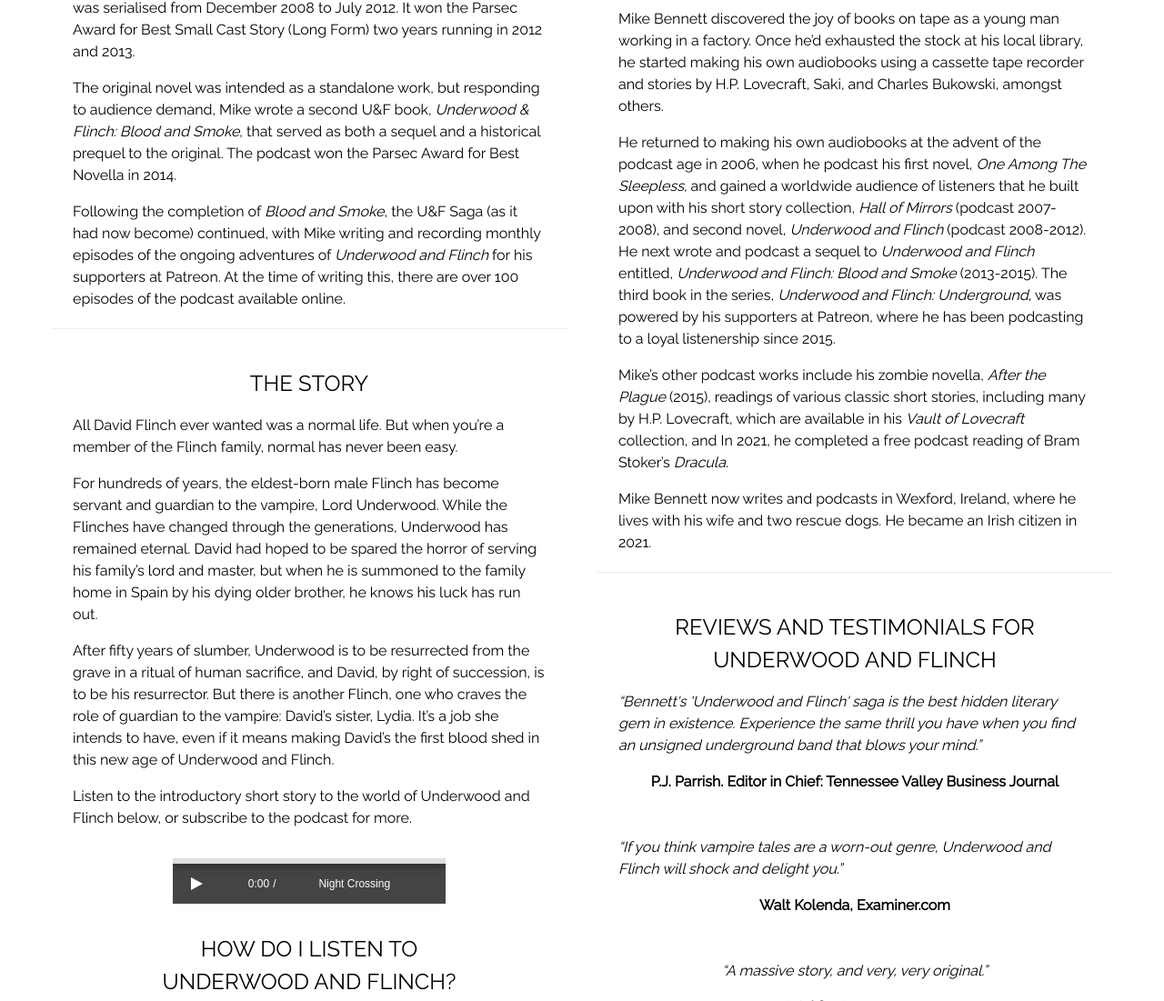
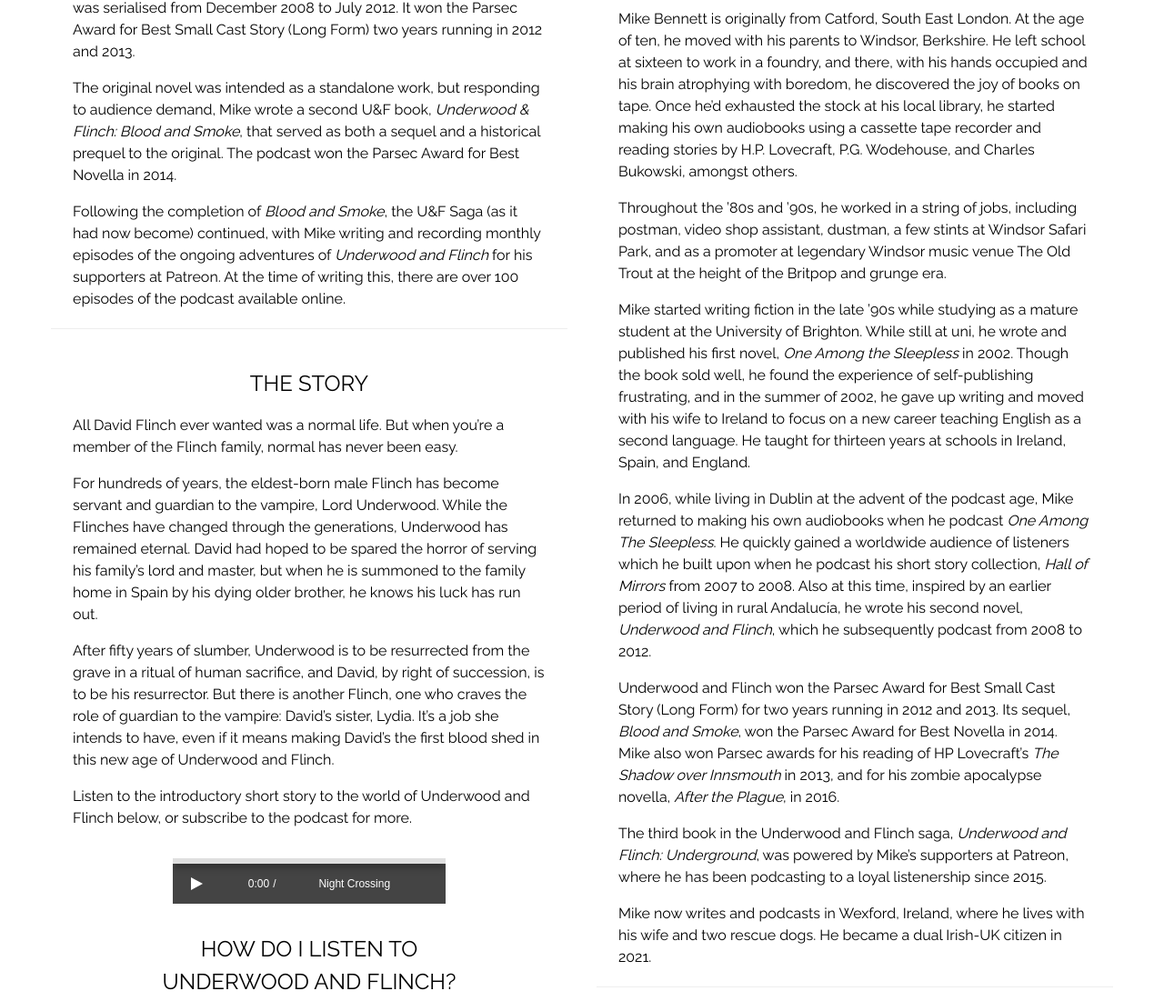
Before and after one commit to captklegg/UandF-2023, a plain HTML site: page about-press.html in a window 1280 px wide. Shown: the part 865-1966 px from the top of the page at 91% size. Drawn offline with Linux system fonts and the light colour scheme.

Commit message:
Update about-press.html

```diff
--- a/about-press.html
+++ b/about-press.html
@@ -184,16 +184,13 @@
 			<div class="w3-half" id="post2">
 				<div class="w3-center"><h3>MIKE BENNETT<br>ABOUT THE AUTHOR/READER</h3></div>
 				<img class="page-image img-centre" src="img/mike_bennett.jpg">
-				<p class="paragraph">Mike Bennett discovered the joy of books on tape as a young man working in a factory. Once he’d exhausted the stock at his local library,
-				he started making his own audiobooks using a cassette tape recorder and stories by H.P. Lovecraft, Saki, and Charles Bukowski, amongst others.</p>
-				<p class="paragraph">He returned to making his own audiobooks at the advent of the podcast age in 2006, when he podcast his first novel, <i>One Among The Sleepless</i>,
-				and gained a worldwide audience of listeners that he built upon with his short story collection, <i>Hall of Mirrors</i> (podcast 2007-2008), and second
-				novel, <i>Underwood and Flinch</i> (podcast 2008-2012). He next wrote and podcast a sequel to <i>Underwood and Flinch</i> entitled, <i>Underwood and Flinch: Blood
-				and Smoke</i> (2013-2015). The third book in the series, <i>Underwood and Flinch: Underground</i>, was powered by his supporters at Patreon, where he has been
-				podcasting to a loyal listenership since 2015.</p>
-				<p class="paragraph">Mike’s other podcast works include his zombie novella, <i>After the Plague</i> (2015), readings of various classic short stories, including many by
-				H.P. Lovecraft, which are available in his <i>Vault of Lovecraft</i> collection, and In 2021, he completed a free podcast reading of Bram Stoker’s <i>Dracula</i>.</p>
-				<p class="paragraph">Mike Bennett now writes and podcasts in Wexford, Ireland, where he lives with his wife and two rescue dogs. He became an Irish citizen in 2021.</p>
+				<p class="paragraph">Mike Bennett is originally from Catford, South East London. At the age of ten, he moved with his parents to Windsor, Berkshire. He left school at sixteen to work in a foundry, and there, with his hands occupied and his brain atrophying with boredom, he discovered the joy of books on tape. Once he’d exhausted the stock at his local library, he started making his own audiobooks using a cassette tape recorder and reading stories by H.P. Lovecraft, P.G. Wodehouse, and Charles Bukowski, amongst others.</p>
+				<p class="paragraph">Throughout the ’80s and ’90s, he worked in a string of jobs, including postman, video shop assistant, dustman, a few stints at Windsor Safari Park, and as a promoter at legendary Windsor music venue The Old Trout at the height of the Britpop and grunge era.</p>
+				<p class="paragraph">Mike started writing fiction in the late ’90s while studying as a mature student at the University of Brighton. While still at uni, he wrote and published his first novel, <i>One Among the Sleepless</i> in 2002. Though the book sold well, he found the experience of self-publishing frustrating, and in the summer of 2002, he gave up writing and moved with his wife to Ireland to focus on a new career teaching English as a second language. He taught for thirteen years at schools in Ireland, Spain, and England.</p>
+				<p class="paragraph">In 2006, while living in Dublin at the advent of the podcast age, Mike returned to making his own audiobooks when he podcast <i>One Among The Sleepless</i>. He quickly gained a worldwide audience of listeners which he built upon when he podcast his short story collection, <i>Hall of Mirrors</i> from 2007 to 2008. Also at this time, inspired by an earlier period of living in rural Andalucía, he wrote his second novel, <i>Underwood and Flinch</i>, which he subsequently podcast from 2008 to 2012.</p>
+				<p class="paragraph">Underwood and Flinch won the Parsec Award for Best Small Cast Story (Long Form) for two years running in 2012 and 2013. Its sequel, <i>Blood and Smoke</i>, won the Parsec Award for Best Novella in 2014. Mike also won Parsec awards for his reading of HP Lovecraft’s <i>The Shadow over Innsmouth</i> in 2013, and for his zombie apocalypse novella, <i>After the Plague</i>, in 2016.</p>
+				<p class="paragraph">The third book in the Underwood and Flinch saga, <i>Underwood and Flinch: Underground</i>, was powered by Mike’s supporters at Patreon, where he has been podcasting to a loyal listenership since 2015.</p>
+				<p class="paragraph">Mike now writes and podcasts in Wexford, Ireland, where he lives with his wife and two rescue dogs. He became a dual Irish-UK citizen in 2021.</p>
 				<hr>
 				<div class="w3-center padding-top"><h3>REVIEWS AND TESTIMONIALS FOR<br>UNDERWOOD AND FLINCH</h3></div>
 				<p class="centre paragraph"><i>“Bennett's 'Underwood and Flinch' saga is the best hidden literary gem in existence. Experience the same thrill you have when you find an unsigned underground band that blows your mind.”</i></p><p class="w3-center" style="padding-bottom:2em"><b>P.J. Parrish. Editor in Chief: Tennessee Valley Business Journal</b></p>
```
